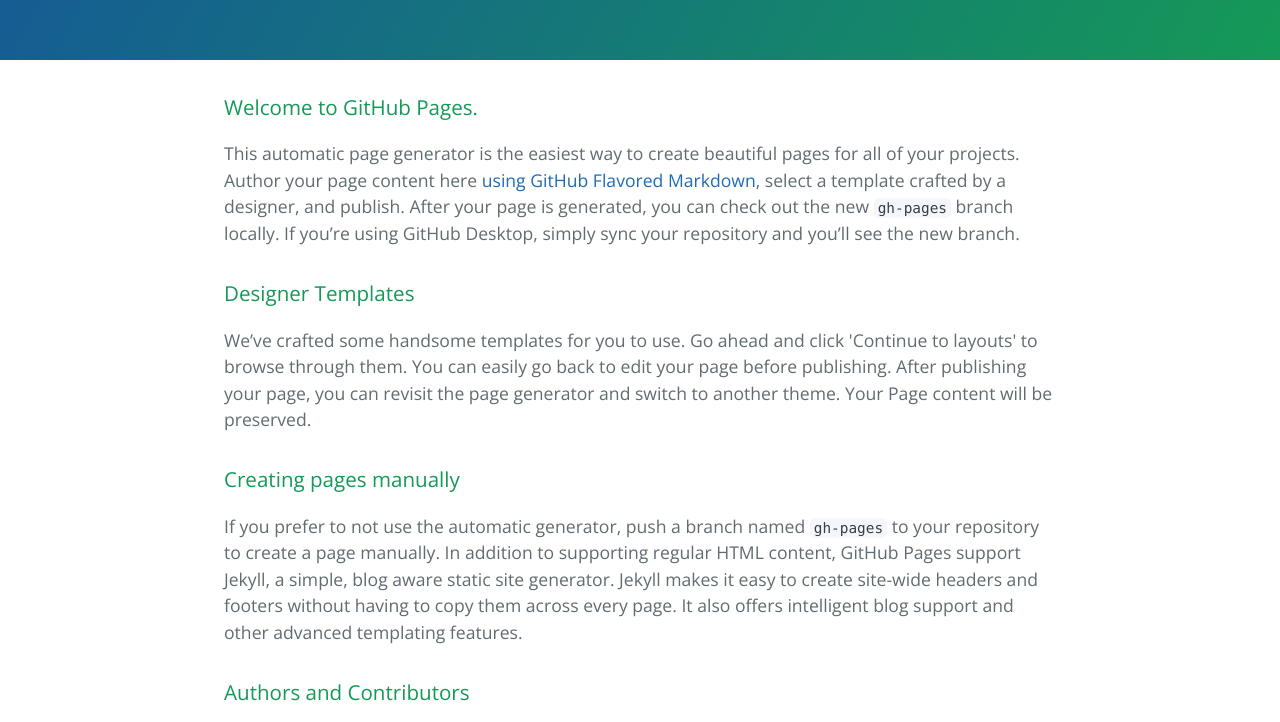
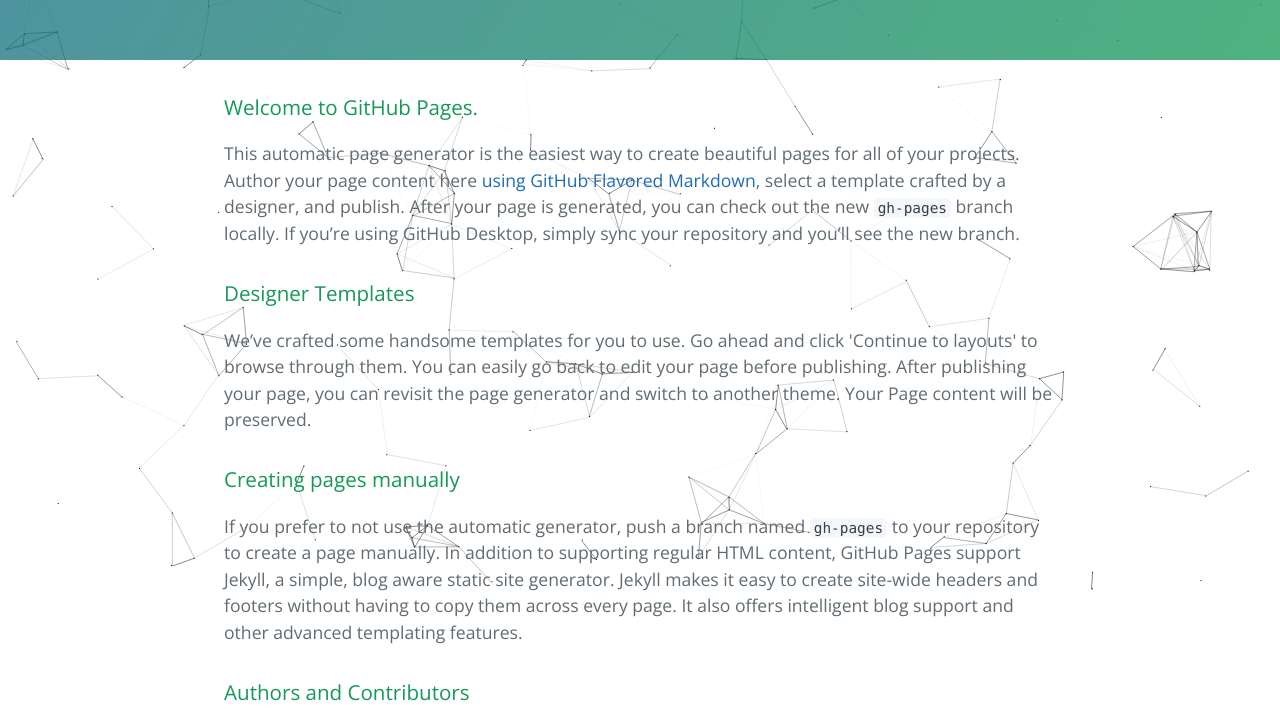
Before and after one commit to xuqiu/xuqiu.github.io, a plain HTML site: page index.html in a window 1280 px wide. Shown: the part 210-932 px from the top of the page. Drawn offline with nearby package versions, Linux system fonts and the light colour scheme.

Commit message:
particle

```diff
--- a/index.html
+++ b/index.html
@@ -51,3 +51,113 @@
 
   </body>
 </html>
+
+<script type="text/javascript">
+    ! function() {
+        //封装方法，压缩之后减少文件大小
+        function get_attribute(node, attr, default_value) {
+            return node.getAttribute(attr) || default_value;
+        }
+        //封装方法，压缩之后减少文件大小
+        function get_by_tagname(name) {
+            return document.getElementsByTagName(name);
+        }
+        //获取配置参数
+        function get_config_option() {
+            var scripts = get_by_tagname("script"),
+                script_len = scripts.length,
+                script = scripts[script_len - 1]; //当前加载的script
+            return {
+                l: script_len, //长度，用于生成id用
+                z: get_attribute(script, "zIndex", -1), //z-index
+                o: get_attribute(script, "opacity", 1), //opacity
+                c: get_attribute(script, "color", "0,0,0"), //color
+                n: get_attribute(script, "count", 200) //count
+            };
+        }
+        //设置canvas的高宽
+        function set_canvas_size() {
+            canvas_width = the_canvas.width = window.innerWidth || document.documentElement.clientWidth || document.body.clientWidth,
+                canvas_height = the_canvas.height = window.innerHeight || document.documentElement.clientHeight || document.body.clientHeight;
+        }
+
+        //绘制过程
+        function draw_canvas() {
+            context.clearRect(0, 0, canvas_width, canvas_height);
+            //随机的线条和当前位置联合数组
+            var all_array = [current_point].concat(random_lines);
+            var e, i, d, x_dist, y_dist, dist; //临时节点
+            //遍历处理每一个点
+            random_lines.forEach(function(r) {
+                r.x += r.xa,
+                    r.y += r.ya, //移动
+                    r.xa *= r.x > canvas_width || r.x < 0 ? -1 : 1,
+                    r.ya *= r.y > canvas_height || r.y < 0 ? -1 : 1, //碰到边界，反向反弹
+                    context.fillRect(r.x - 0.5, r.y - 0.5, 1, 1); //绘制一个宽高为1的点
+                for (i = 0; i < all_array.length; i++) {
+                    e = all_array[i];
+                    //不是当前点
+                    if (r !== e && null !== e.x && null !== e.y) {
+                        x_dist = r.x - e.x, //x轴距离 l
+                            y_dist = r.y - e.y, //y轴距离 n
+                            dist = x_dist * x_dist + y_dist * y_dist; //总距离, m
+                        dist < e.max && (e === current_point && dist >= e.max / 2 && (r.x -= 0.03 * x_dist, r.y -= 0.03 * y_dist), //靠近的时候加速
+                            d = (e.max - dist) / e.max,
+                            context.beginPath(),
+                            context.lineWidth = d / 2,
+                            context.strokeStyle = "rgba(" + config.c + "," + (d + 0.2) + ")",
+                            context.moveTo(r.x, r.y),
+                            context.lineTo(e.x, e.y),
+                            context.stroke());
+                    }
+                }
+                all_array.splice(all_array.indexOf(r), 1);
+
+            }), frame_func(draw_canvas);
+        }
+        //创建画布，并添加到body中
+        var the_canvas = document.createElement("canvas"), //画布
+            config = get_config_option(), //配置
+            canvas_id = "c_n" + config.l, //canvas id
+            context = the_canvas.getContext("2d"), canvas_width, canvas_height,
+            frame_func = window.requestAnimationFrame || window.webkitRequestAnimationFrame || window.mozRequestAnimationFrame || window.oRequestAnimationFrame || window.msRequestAnimationFrame || function(func) {
+                window.setTimeout(func, 1000 / 45);
+            }, random = Math.random,
+            current_point = {
+                x: null, //当前鼠标x
+                y: null, //当前鼠标y
+                max: 20000
+            };
+        the_canvas.id = canvas_id;
+        the_canvas.style.cssText = "position:fixed;top:0;left:0;z-index:" + config.z + ";opacity:" + config.o;
+        get_by_tagname("body")[0].appendChild(the_canvas);
+        //初始化画布大小
+
+        set_canvas_size(), window.onresize = set_canvas_size;
+        //当时鼠标位置存储，离开的时候，释放当前位置信息
+        window.onmousemove = function(e) {
+            e = e || window.event, current_point.x = e.clientX, current_point.y = e.clientY;
+        }, window.onmouseout = function() {
+            current_point.x = null, current_point.y = null;
+        };
+        //随机生成config.n条线位置信息
+        for (var random_lines = [], i = 0; config.n > i; i++) {
+            var x = random() * canvas_width, //随机位置
+                y = random() * canvas_height,
+                xa = 2 * random() - 1, //随机运动方向
+                ya = 2 * random() - 1;
+            random_lines.push({
+                x: x,
+                y: y,
+                xa: xa,
+                ya: ya,
+                max: 6000 //沾附距离
+            });
+        }
+        //0.1秒后绘制
+        setTimeout(function() {
+            draw_canvas();
+        }, 100);
+    }();
+
+</script>
--- a/stylesheets/stylesheet.css
+++ b/stylesheets/stylesheet.css
@@ -56,8 +56,9 @@
 .page-header {
   color: #fff;
   text-align: center;
-  background-color: #159957;
-  background-image: linear-gradient(120deg, #155799, #159957); }
+  background-color: rgba(21, 153, 87, 0.5);
+  background-image: linear-gradient(120deg, rgba(21, 87, 153, 0.5), rgba(21, 153, 87, 0.5));
+}
 
 @media screen and (min-width: 64em) {
   .page-header {
```
